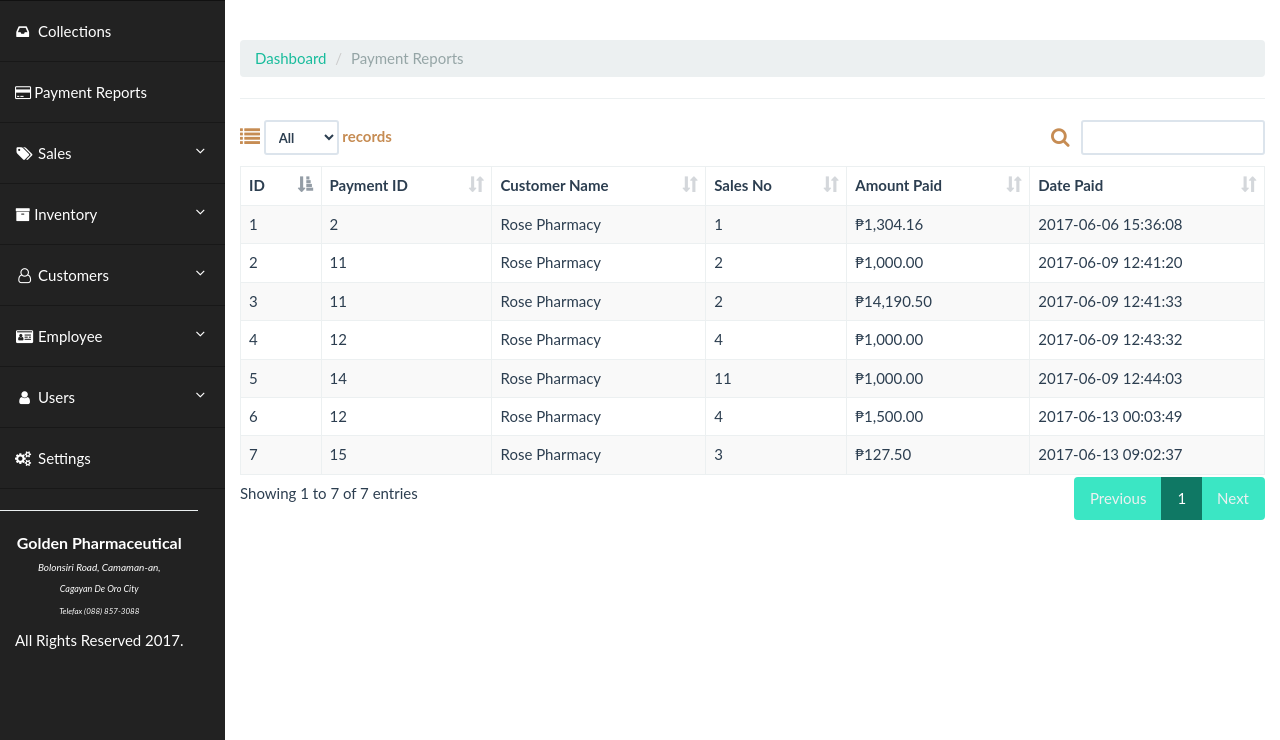
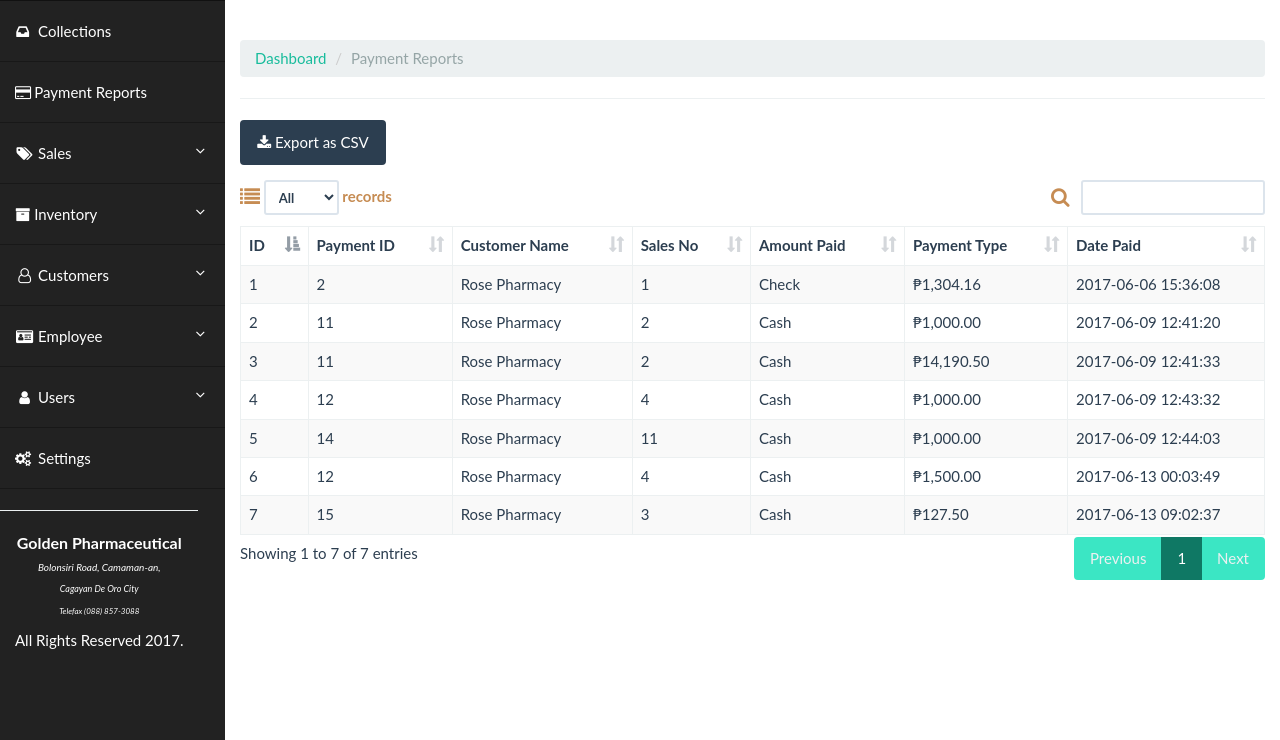
Before and after one commit to mboy1011/GP-SIMS, a PHP site: page /php/viewPayments.php in a window 1280 px wide. Shown: the part 60-800 px from the top of the page. Run offline with PHP 8.4, Linux system fonts and the light colour scheme; a user stored in the database is signed in; data comes from the database, SQL or seed files in the repository; data that the repository does not hold is empty.

Commit message:
Added Export as CSV File

```diff
--- a/php/viewPayments.php
+++ b/php/viewPayments.php
@@ -147,6 +147,13 @@ $oop = new CRUD();
           </div>
         </div>
         <div class="row">
+            <div class="col-sm-2">
+                    <form class="form-group" method="POST" action="exportcsv.php">
+                        <button type="submit" name="exportpay_repo" class="btn btn-primary form-control"><b class="fa fa-download">&nbsp;</b>Export as CSV</button>
+                    </form>
+            </div>
+        </div>
+        <div class="row">
           <div class="col-sm-12">
             <div class="table-responsive">
                 <table class="table table-striped table-bordered nowrap" width="100%" id="datatables">
@@ -157,12 +164,13 @@ $oop = new CRUD();
                             <th>Customer Name</th>
                             <th>Sales No</th>
                             <th>Amount Paid</th>
+                            <th>Payment Type</th>
                             <th>Date Paid</th>
                         </tr>
                     </thead>
                     <?php
                     $i=1;
-                     $result = mysqli_query($db,"SELECT tbl_payments.pay_id, tbl_payments.sales_no, tbl_payments.cus_id, tbl_customers.full_name, tbl_paymentsdetails.amount, tbl_paymentsdetails.timestamp FROM tbl_payments INNER JOIN tbl_paymentsdetails ON tbl_payments.pay_id = tbl_paymentsdetails.pay_id LEFT JOIN tbl_customers ON tbl_payments.cus_id = tbl_customers.cus_id") or die(mysqli_error());
+                     $result = mysqli_query($db,"SELECT tbl_payments.pay_id, tbl_payments.sales_no, tbl_payments.cus_id, tbl_customers.full_name, tbl_paymentsdetails.amount, tbl_paymentsdetails.timestamp, tbl_paymentsdetails.pay_type FROM tbl_payments INNER JOIN tbl_paymentsdetails ON tbl_payments.pay_id = tbl_paymentsdetails.pay_id LEFT JOIN tbl_customers ON tbl_payments.cus_id = tbl_customers.cus_id") or die(mysqli_error());
                       // $result = mysqli_query($db, "SELECT * FROM tbl_sales") or die(mysql_error());
 
                     ?>
@@ -173,6 +181,7 @@ $oop = new CRUD();
                             <td><?php echo $row['pay_id']; ?></td>
                             <td><?php echo $row['full_name']; ?></td>
                             <td><?php echo $row['sales_no']; ?></td>
+                            <td><?php echo $row['pay_type']?></td>
                             <td>₱<?php echo number_format($row['amount'],2); ?></td>
                             <td><?php echo $row['timestamp'];?></td>
                           </tr>
```
Also changed, not shown: php/exportcsv.php (+22 -0 lines).
